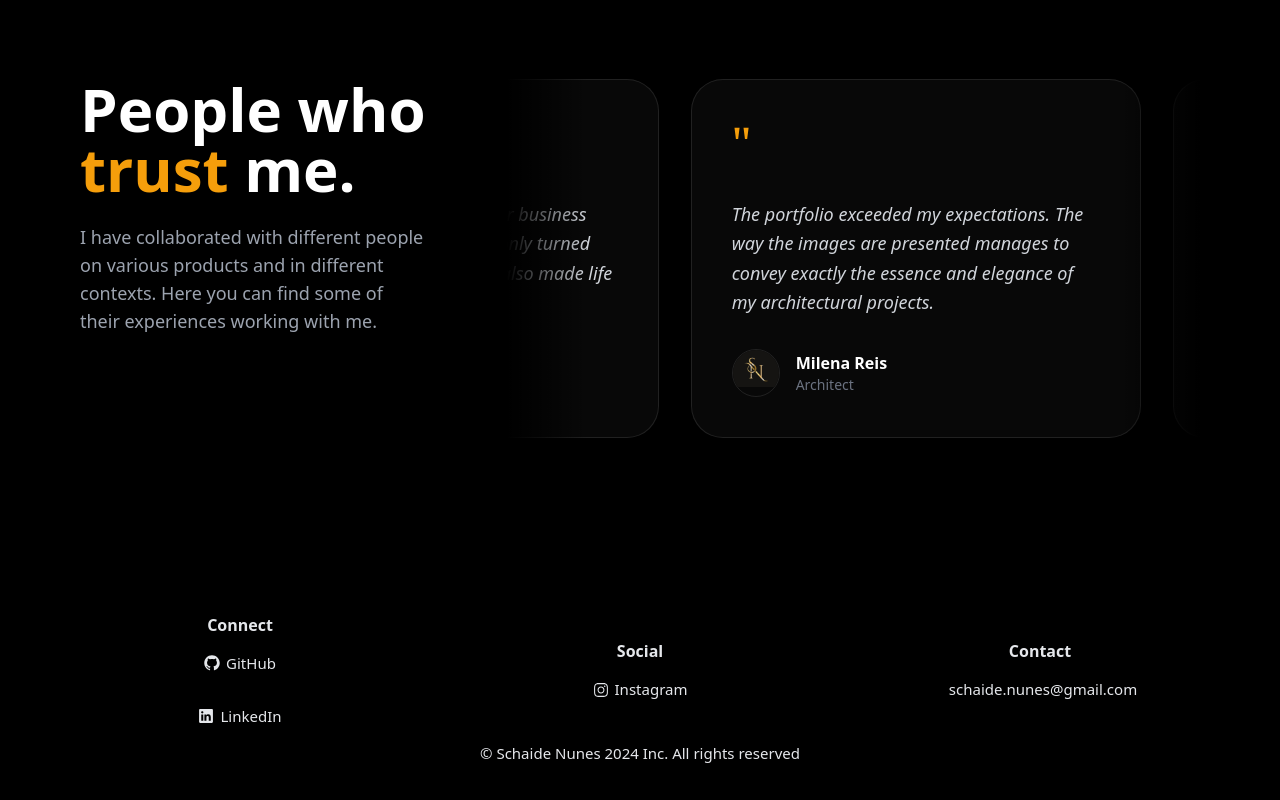
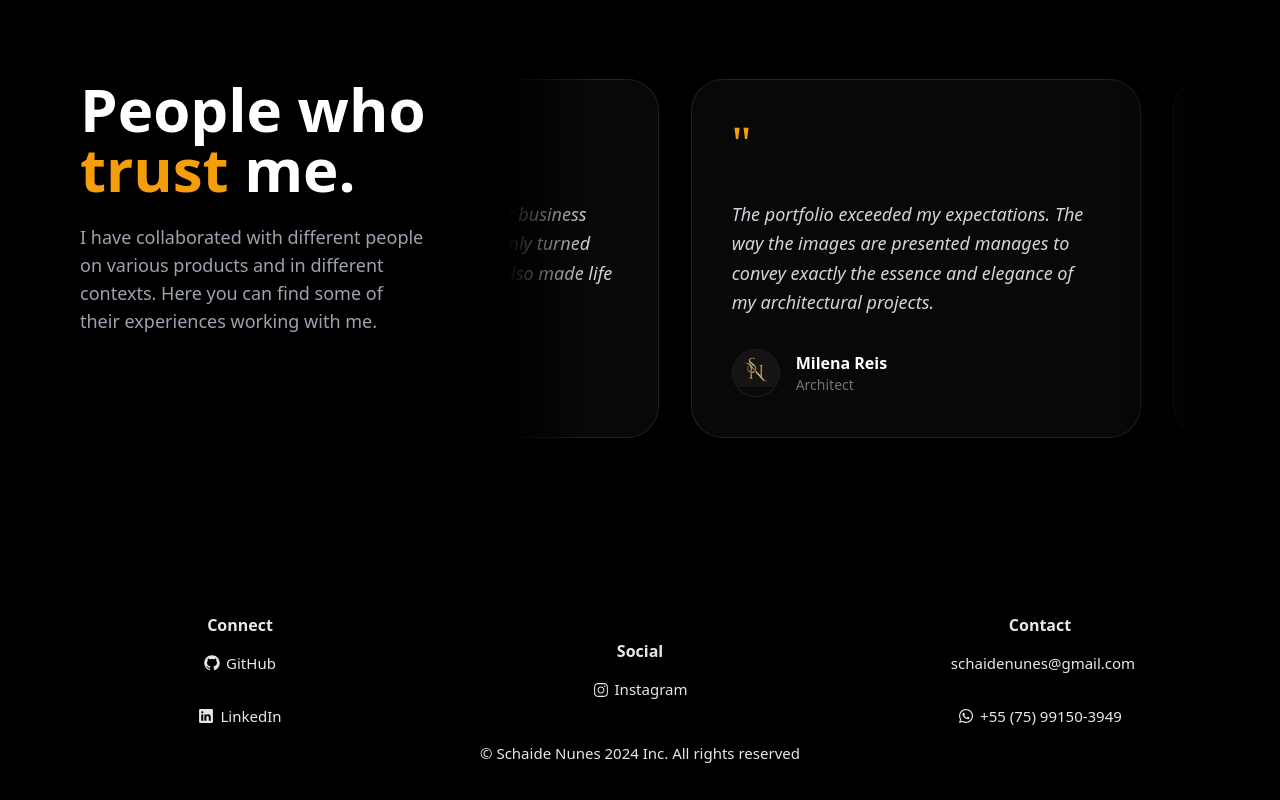
Before and after one commit to SchaideNunes/My-Portifolio, a React (Vite) app: page /about in a window 1280 px wide. Shown: the part 1886-2686 px from the top of the page. Built offline with nearby package versions, Linux system fonts and the light colour scheme; a web font is replaced by a local one.

Commit message:
feat: add constants for skills, projects, and site metadata, and update resume document

```diff
--- a/src/constants/index.ts
+++ b/src/constants/index.ts
@@ -1,4 +1,4 @@
-import { FaYoutube, FaFacebook } from "react-icons/fa";
+import { FaYoutube, FaFacebook, FaWhatsapp } from "react-icons/fa";
 import {
   RxDiscordLogo,
   RxGithubLogo,
@@ -103,6 +103,11 @@ export const SOCIALS = [
     name: "Instagram",
     icon: RxInstagramLogo,
     link: "https://www.instagram.com/schaide_nunes/",
+  },
+  {
+    name: "WhatsApp",
+    icon: FaWhatsapp,
+    link: "https://wa.me/5575991503949",
   },
 ] as const;
 
@@ -332,9 +337,14 @@ export const FOOTER_DATA = [
     title: "Contact",
     data: [
       {
-        name: "schaide.nunes@gmail.com",
+        name: "schaidenunes@gmail.com",
         icon: null,
-        link: "mailto:schaide.nunes@gmail.com",
+        link: "mailto:schaidenunes@gmail.com",
+      },
+      {
+        name: "+55 (75) 99150-3949",
+        icon: FaWhatsapp,
+        link: "https://wa.me/5575991503949",
       },
     ],
   },
```
Also changed, not shown: 1 other file (tests, documents, lock files or other folders).
